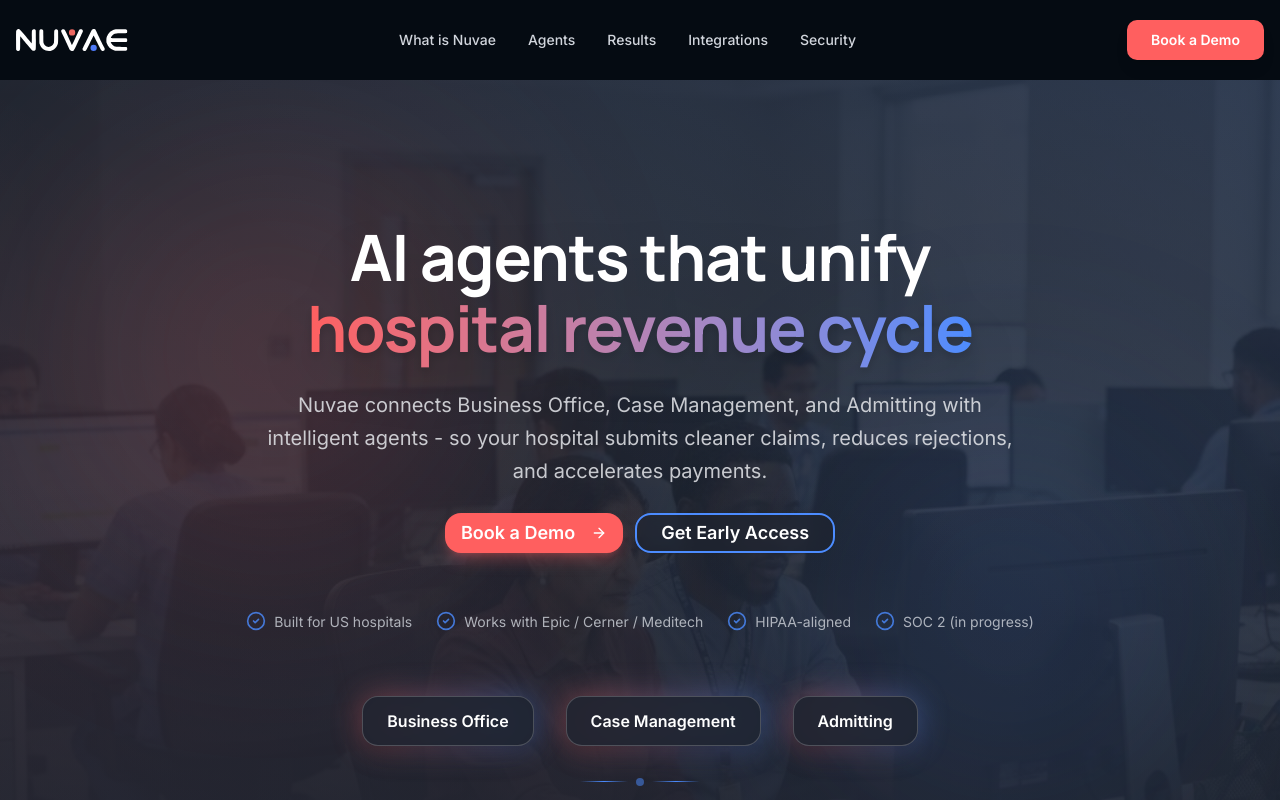
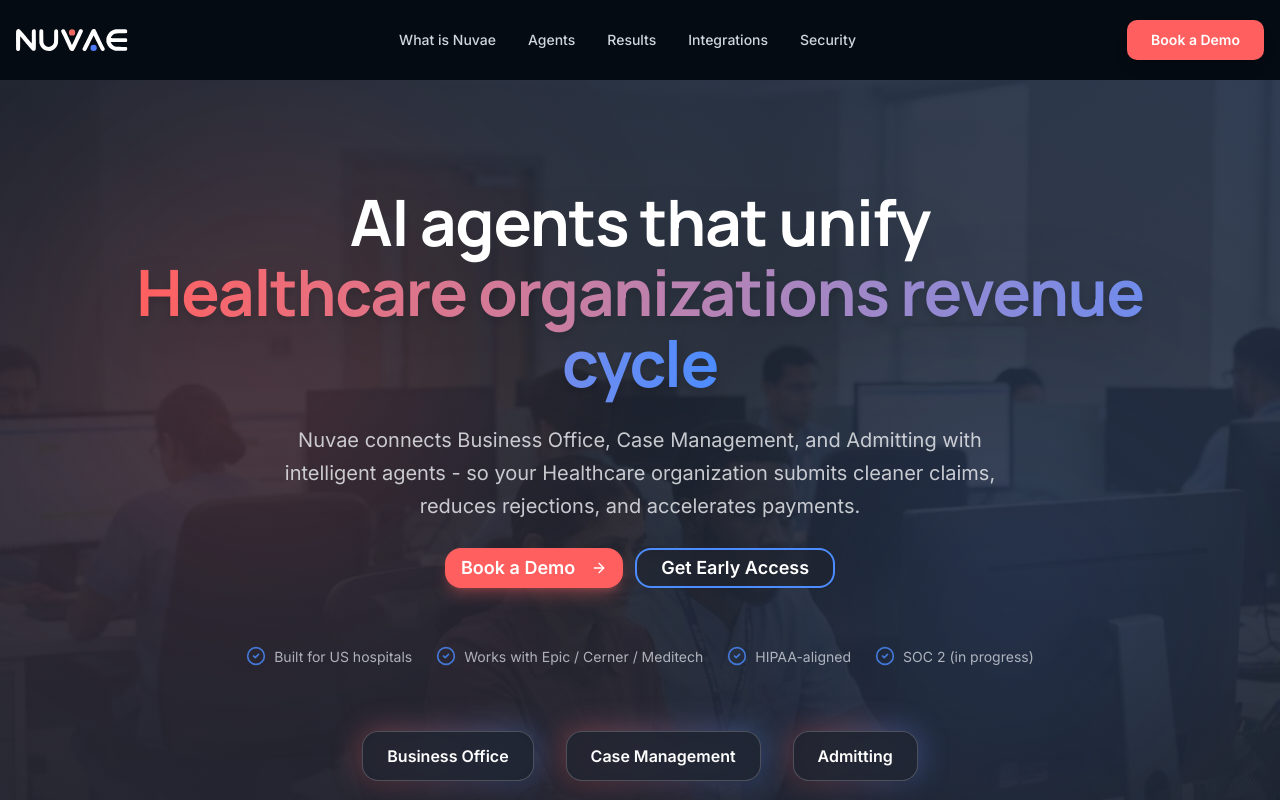
Before and after one commit to manumrnuvue/nuvaews, a Next.js app: page / in a window 1280 px wide. Shown: the top 800 px of the page. Built offline with nearby package versions, Linux system fonts and the light colour scheme.

Commit message:
Update text to reflect healthcare organization context

```diff
--- a/components/hero-section.tsx
+++ b/components/hero-section.tsx
@@ -49,7 +49,7 @@ export function HeroSection() {
               AI agents that unify
               <br />
               <span className="bg-gradient-to-r from-[#FF5F5F] to-[#4C8CFF] bg-clip-text text-transparent drop-shadow-lg">
-                hospital revenue cycle
+                Healthcare organizations revenue cycle
               </span>
             </h1>
 
@@ -57,7 +57,7 @@ export function HeroSection() {
               className="text-[clamp(1.125rem,1rem+0.5vw,1.25rem)] text-gray-200 opacity-85 max-w-[60ch] mx-auto leading-[1.65]"
               style={{ textWrap: "pretty" }}
             >
-              Nuvae connects Business Office, Case Management, and Admitting with intelligent agents - so your hospital
+              Nuvae connects Business Office, Case Management, and Admitting with intelligent agents - so your Healthcare organization
               submits cleaner claims, reduces rejections, and accelerates payments.
             </p>
 
```
